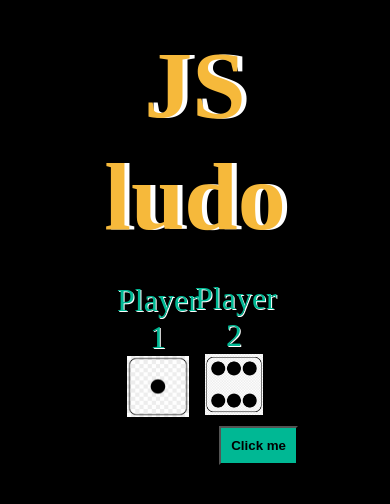
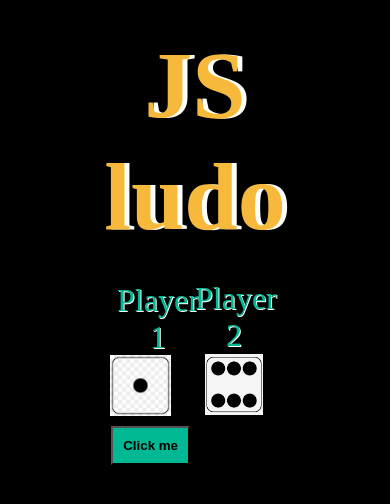
Before and after one commit to jaintrapti/JsLudo-Game, a plain HTML site: page index.html in a window 390 px wide. Drawn offline with Linux system fonts and the light colour scheme.

Commit message:
Update index.css

```diff
--- a/index.css
+++ b/index.css
@@ -74,3 +74,20 @@ img{
 
     }
 }
+@media (max-width: 500px) and (min-width: 300px){
+    button{
+
+    position: absolute;
+    left: 119px;
+
+    }
+    .para{
+        position: absolute;
+    left: -42px;
+    }
+    #ludo1{
+        position: absolute;
+    top: 73px;
+    left: -7px;
+    }
+}
```
